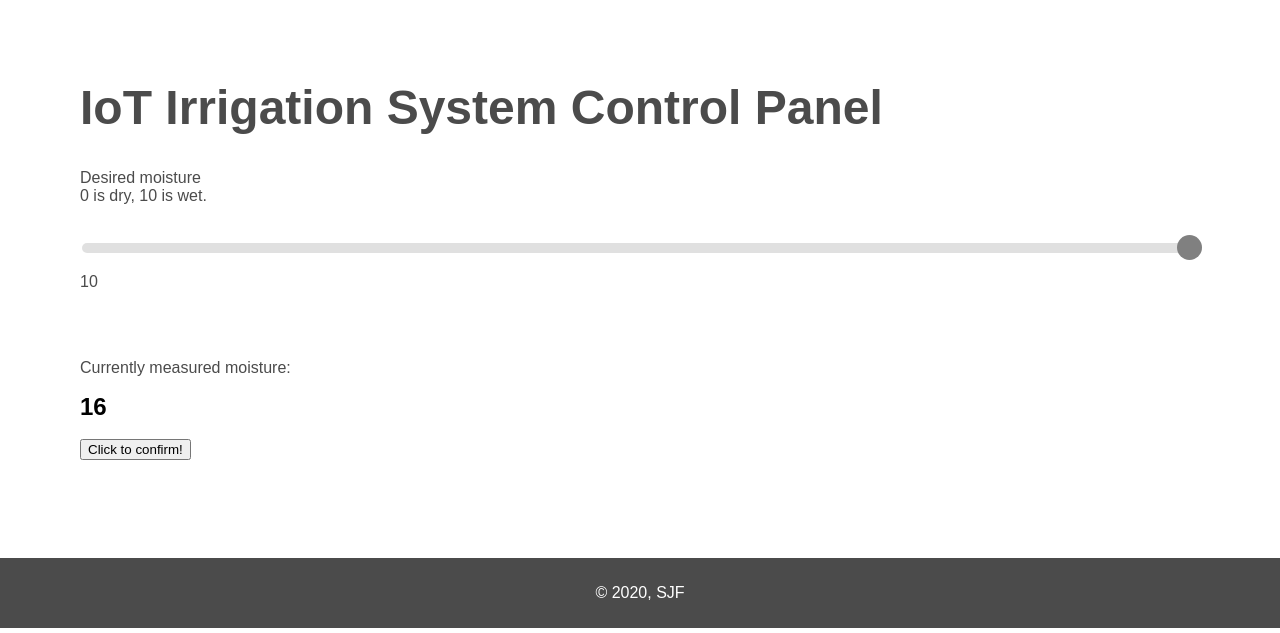
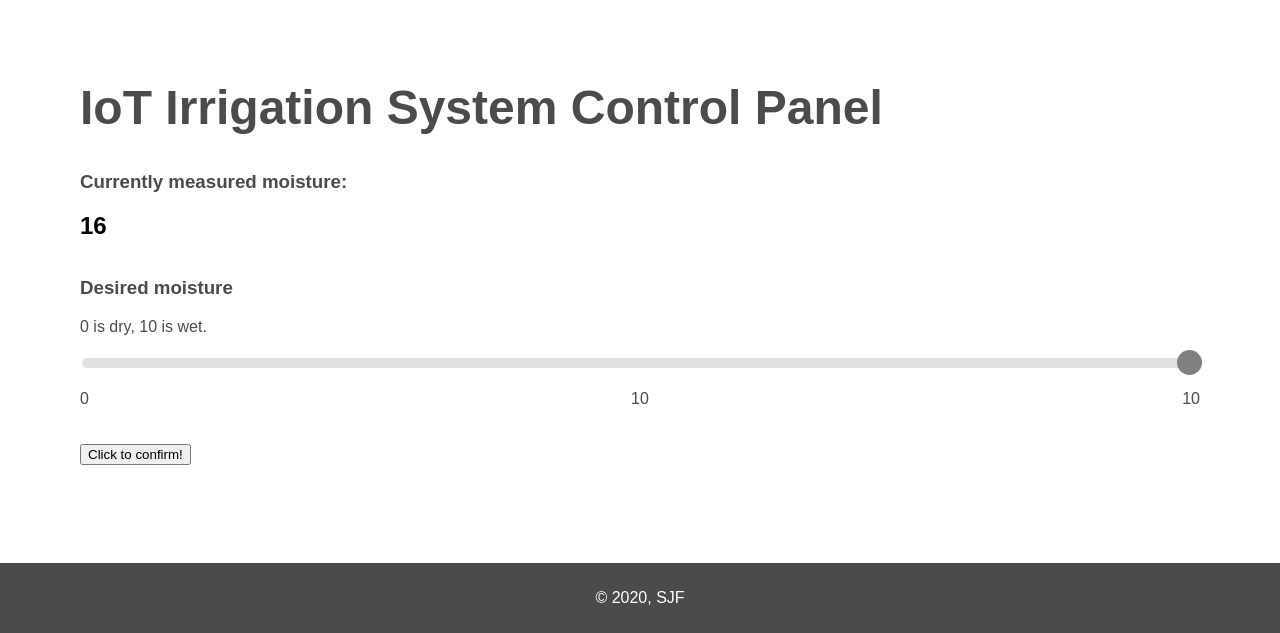
Before and after one commit to leandrocoding/sjf-iot, a PHP site: page / in a window 1280 px wide. Shown: the part 722-1355 px from the top of the page. Run offline with PHP 8.4, Linux system fonts and the light colour scheme; data that the repository does not hold is empty.

Commit message:
Fixed a few in the Webinterface

```diff
--- a/Index.php
+++ b/Index.php
@@ -26,26 +26,29 @@
 
        </article>
        <br>
-       <p>Desired moisture <br> 0 is dry, 10 is wet.</p>
+       <article2>
+            <h3>Currently measured moisture:</h3>
+            <h2 id="Currval">8</h2>
+        </article2>
+        <br>
+       <h3>Desired moisture </h3>0 is dry, 10 is wet.
+       <br>
        <br>
        <div class="slidecontainer">
         <input type="range" min="0" max="1000" value="500" class="slider" id="sliderup">
       </div>
-      <p id="outup">6</p>
       <br>
 
-      <!-- <p>Info für de regler 2</p>
+      <div class=outer>
+      <div class="child1">0</div>
+      <div class= "child2" id="outup">6</div>
+      <div class="child3">10</div>
+
+
+      </div>
       <br>
-      <div class="slidecontainer2">
-        <input type="range" min="300" max="700" value="50" class="slider" id="sliderdown">
-      </div>
-      <p id="outdown">360</p>
-       -->
-      <br>
-        <article2>
-            <p>Currently measured moisture:</p>
-            <h2 id="Currval">8</h2>
-        </article2>
+
+
         <!-- <svg id="svg1" xmlns="http://www.w3.org/2000/svg" style="width: 3.5in; height: 1in">
   <circle id="circle1" r="28" cx="34" cy="34"
             style="fill: red; stroke: red; stroke-width: 2"/>
--- a/api.php
+++ b/api.php
@@ -11,7 +11,7 @@ if(isset($_GET["val"])){
     echo $curVal;
 
     file_put_contents("curval.txt",$curVal);
-    file_get_contents("lastCal.txt",time());
+    file_put_contents("lastCal.txt",time());
 }
 
 if(isset($_GET["up"])){
@@ -44,6 +44,8 @@ if(isset($_GET["get"])){
     }elseif($_GET["get"]=="time"){
         $lastcall=file_get_contents("lastCal.txt");
         $timesinze=time()-$lastcall;
+        // echo $lastcall;
+        // echo time();
         echo $timesinze;
 
     }
--- a/app.js
+++ b/app.js
@@ -5,9 +5,9 @@ const humPerUnit=50
 window.onload = function() {
 
     var sliderup = document.getElementById("sliderup");
-    var sliderdown = document.getElementById("sliderdown")
+    // var sliderdown = document.getElementById("sliderdown")
     var outup = document.getElementById("outup");
-    var outdown= document.getElementById("outdown");
+    // var outdown= document.getElementById("outdown");
     var currval= document.getElementById("Currval");
 
 
@@ -34,8 +34,8 @@ window.setInterval(function(){
   // sendInfo()
   var valurl= "api.php?get=val"
   httpGetAsync(valurl,setVal)
-  checkAvalib
-}, 3000);
+  checkAvalib()
+}, 2000);
 }
 
 function checkAvalib(){
@@ -43,10 +43,13 @@ function checkAvalib(){
 }
 
 function setColor(val){
+  console.log(val)
   if(val>20){
     document.getElementById("Currval").style.color="red"
+    console.log("red")
   }else{
     document.getElementById("Currval").style.color="black"
+    console.log("black")
   }
 
 
--- a/styles.css
+++ b/styles.css
@@ -136,6 +136,46 @@ footer{
     display: flex;
 }
 
+.outer{
+    display: flex;
+    flex-direction: col;
+    width: 100%;
+    max-width: 100%;
+    justify-content: center;
+    align-items: center;
+    /* text-align: justify; */
+    /* align-content: space-between;
+    align-items: baseline; */
+    /* flex */
+}
+
+.child1 {
+    /* align-self: baseline; */
+    display: flex;
+    flex: 1;
+    align-content: flex-start;
+    justify-content: flex-start;
+    align-items: flex-start;
+}
+.child2 {
+    /* align-self: baseline; */
+    display: flex;
+    flex: 1;
+    /* align-content: center; */
+    justify-content: center;
+    align-items: center;
+}
+.child3 {
+    /* align-self: baseline; */
+    display: flex;
+    flex: 1;
+    /* align-content: flex-end;
+    align-items: flex-end;
+    align-self: flex-end; */
+    justify-content: flex-end;
+    align-self: flex-end;
+    a
+}
 
 @media screen and (max-width: 1400px){
     .banner .welcome h2{
```
